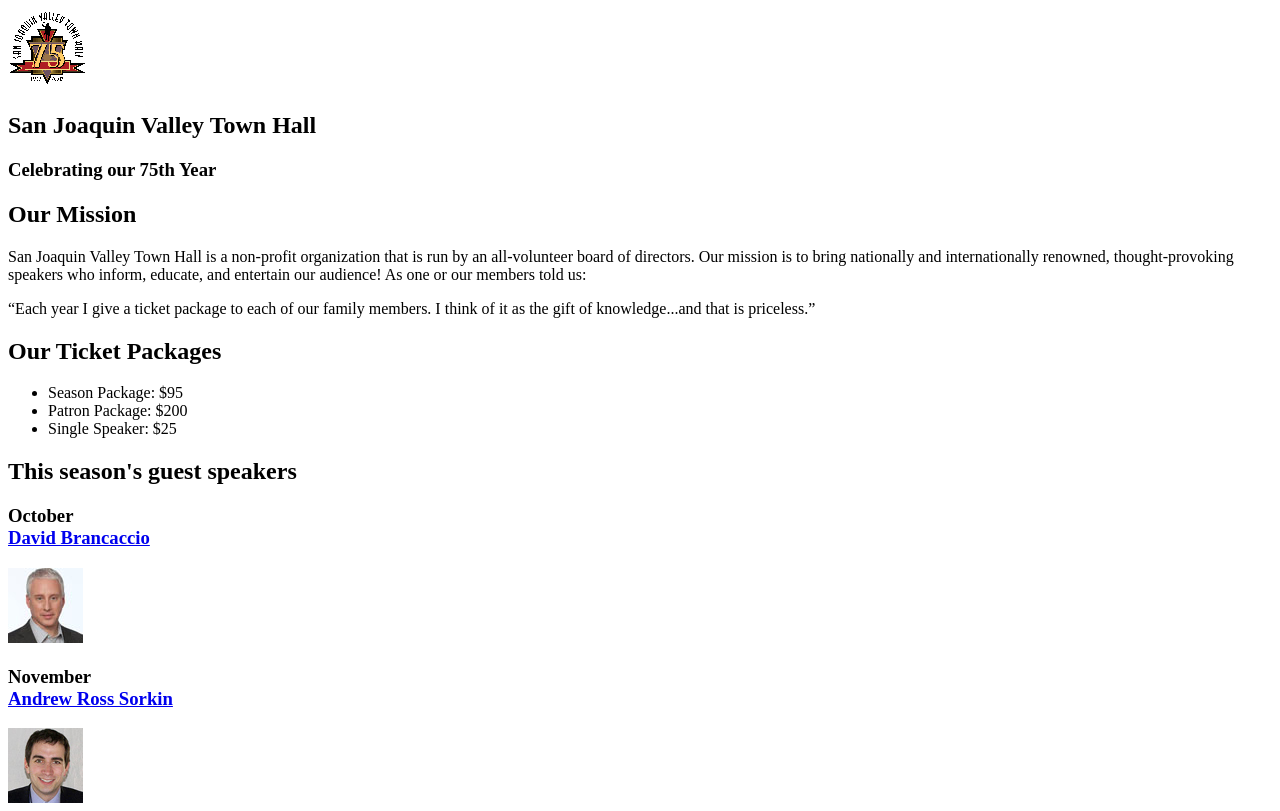
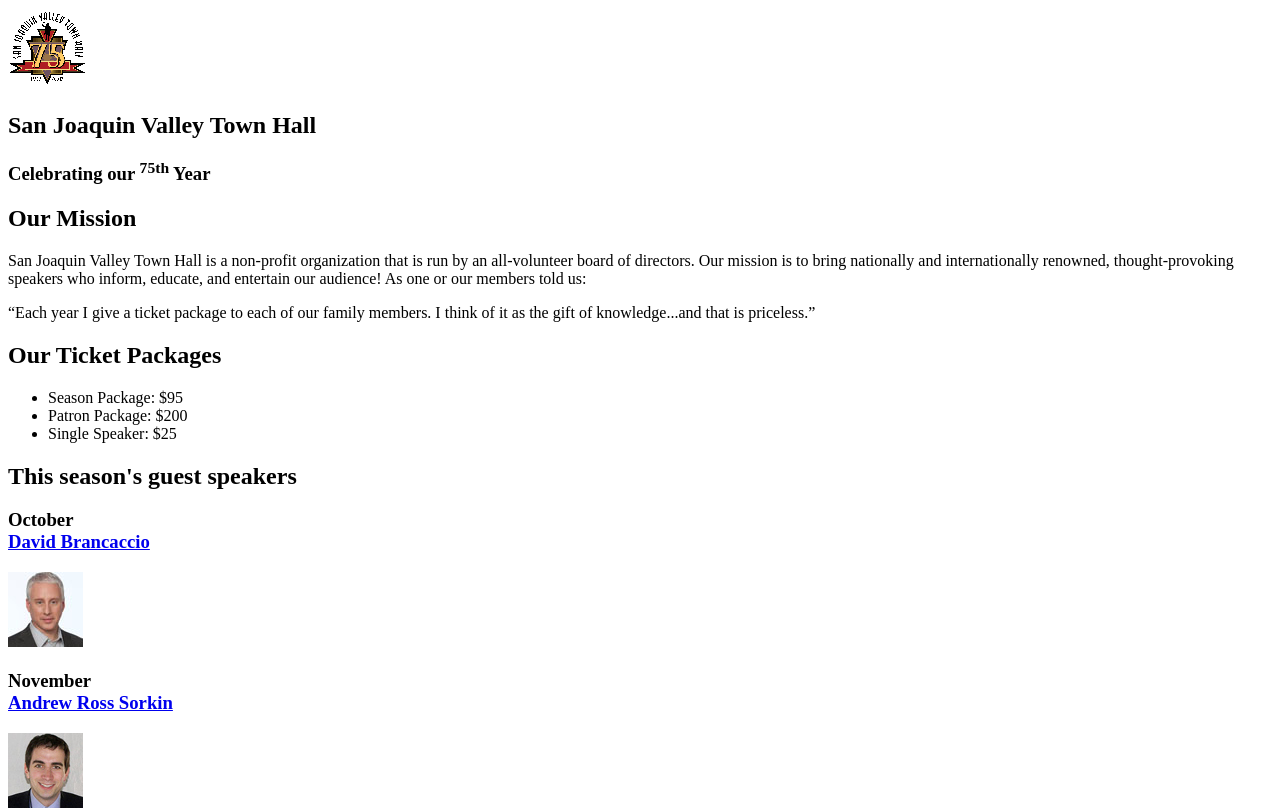
Before and after one commit to TheGhostyBear/ch03, a plain HTML site: page index.html in a window 1280 px wide. Shown: the top 811 px of the page. Drawn offline with Linux system fonts and the light colour scheme.

Commit message:
fixed broken link on candidate page, added copyright symbol, sup tags for 75th year

```diff
--- a/index.html
+++ b/index.html
@@ -10,7 +10,7 @@
 <body>
 	<header>
 		<h2>San Joaquin Valley Town Hall</h2>
-		<h3>Celebrating our 75th Year</h3>
+		<h3>Celebrating our <sup>75th</sup> Year</h3>
 	</header>
 	<main>
 		<h2>Our Mission</h2>
@@ -38,7 +38,7 @@
 	</main>
 	<footer>
 		<p>
-			&copy; San Joaquin Valley Town Hall, Fresno, CA 93755
+		&copy; San Joaquin Valley Town Hall, Fresno, CA 93755
 		</p>
 	</footer>
 </body>
```
Also changed, not shown: speakers/brancaccio.html (+1 -1 lines).
